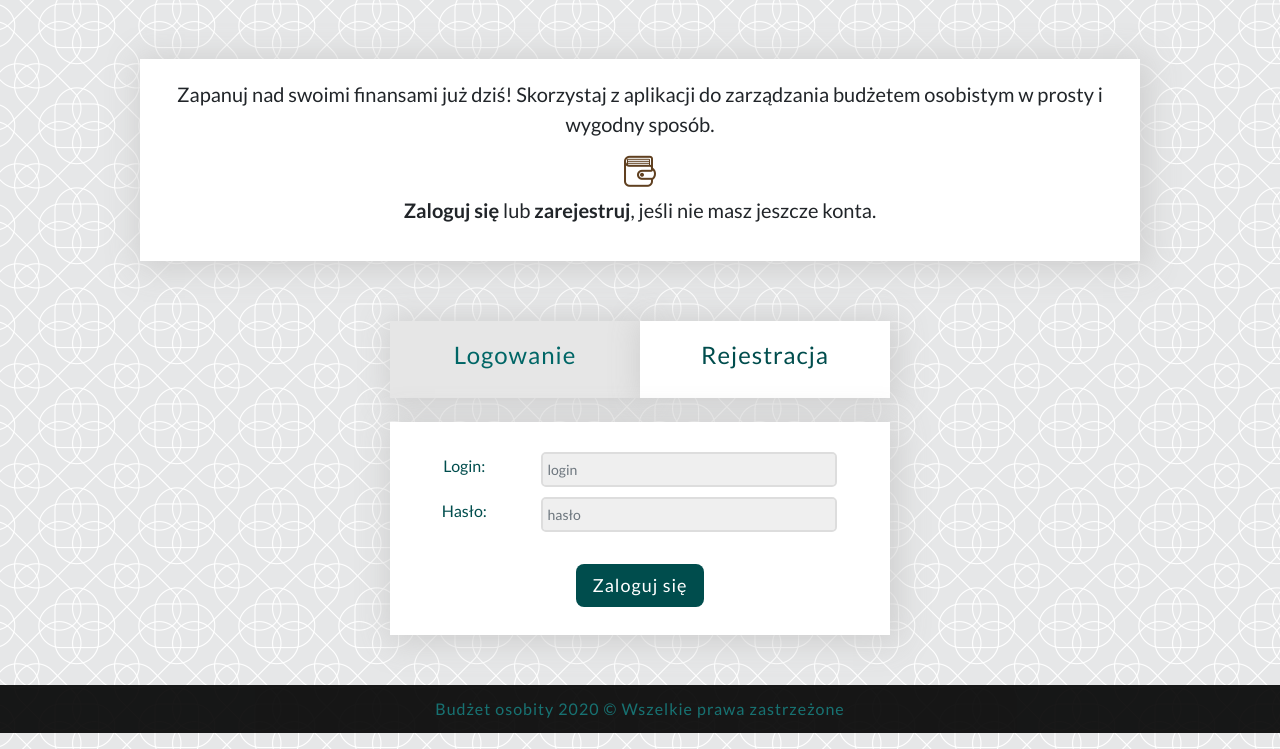
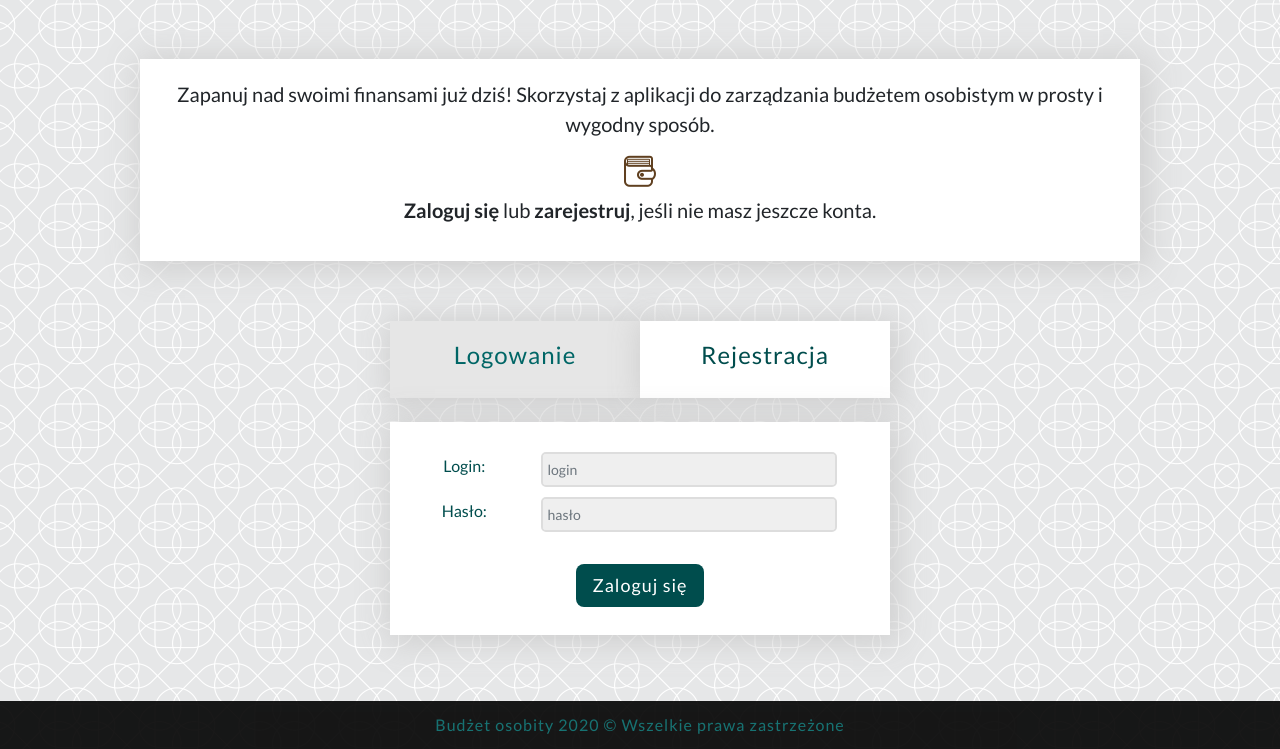
Before and after one commit to ptkontek/Aplikacja-budzet-osobisty, a PHP site: page / in a window 1280 px wide. Shown: the part 51-800 px from the top of the page. Run offline with PHP 8.4, Linux system fonts and the light colour scheme.

Commit message:
Add footer at the bottom od the page

```diff
--- a/balance.php
+++ b/balance.php
@@ -31,6 +31,7 @@
 </head>
 
 <body>
+	<div class="content">
 	<header>
 		<h1 class="h3">Budżet osobisty pod kontrolą <i class="icon-dollar"></i></h1>
 		<nav class="navbar navbar-expand-md p-1">
@@ -86,7 +87,7 @@
 			</div>
 			<article>
 				<div class="row">
-					<div class="col-12 col-lg-10 offset-lg-1  background mt-5">
+					<div class="col-12 col-lg-10 offset-lg-1  background b mt-5">
 						<h4 class="h4 font-weight-bold mt-2 mb-5"> Bilans finansów: </h4>
 						<i class="icon-wallet"></i> <br><br>
 					</div>
@@ -94,7 +95,7 @@
 			</article>
 		</div>
 	</main>
-
+	</div>
 	<footer class="footer">
 			Budżet osobity 2020 &copy; Wszelkie prawa zastrzeżone
 	</footer>
--- a/calculateBalance.php
+++ b/calculateBalance.php
@@ -47,6 +47,7 @@
 </head>
 
 <body onload="pieChart()">
+	<div class="content">
 	<header>
 		<h1 class="h3">Budżet osobisty pod kontrolą <i class="icon-dollar"></i></h1>
 		<nav class="navbar navbar-expand-md p-1">
@@ -105,7 +106,7 @@
 
 			<article>
 				<div class="row">
-					<div class="col-12 col-lg-10 offset-lg-1 background mt-5">
+					<div class="col-12 col-lg-10 offset-lg-1 background b mt-5">
 
 						<?php
 							require_once "connect.php";
@@ -271,7 +272,7 @@
 			</article>
 		</div>
 	</main>
-
+	</div>
 	<footer class="footer">
 			Budżet osobity 2020 &copy; Wszelkie prawa zastrzeżone
 	</footer>
--- a/date.php
+++ b/date.php
@@ -78,6 +78,7 @@
 </head>
 
 <body>
+	<div class="content">
 	<header>
 		<h1 class="h3">Budżet osobisty pod kontrolą <i class="icon-dollar"></i></h1>
 		<nav class="navbar navbar-expand-md p-1">
@@ -178,7 +179,7 @@
 			?>
 			<article>
 				<div class="row">
-					<div class="col-12 col-lg-10 offset-lg-1  background mt-5">
+					<div class="col-12 col-lg-10 offset-lg-1  background b mt-5">
 						<h4 class="h4 font-weight-bold mt-2 mb-5"> Bilans finansów: </h4>
 						<i class="icon-wallet"></i> <br><br>
 
@@ -187,7 +188,7 @@
 			</article>
 		</div>
 	</main>
-
+	</div>
 	<footer class="footer">
 			Budżet osobity 2020 &copy; Wszelkie prawa zastrzeżone
 	</footer>
--- a/expenses.php
+++ b/expenses.php
@@ -137,6 +137,7 @@
 </head>
 
 <body>
+	<div class="content">
 	<header>
 		<h1 class="h3">Budżet osobisty pod kontrolą <i class="icon-dollar"></i></h1>
 		<nav class="navbar navbar-expand-md p-1">
@@ -206,7 +207,7 @@
 									echo $_SESSION['frDate'];
 									unset($_SESSION['frDate']);
 								}
-								?>class="form-control" id="inputDate" name="date">
+								?>"class="form-control" id="inputDate" name="date">
 								<?php
 									if (isset($_SESSION['errorDate'])){
 										echo '<div class="error">'.$_SESSION['errorDate'].'</div>';
@@ -352,7 +353,7 @@
 			</div>
 		</section>
 	</main>
-
+	</div>
 	<footer class="footer">
 			Budżet osobity 2020 &copy; Wszelkie prawa zastrzeżone
 	</footer>
--- a/home.php
+++ b/home.php
@@ -28,7 +28,7 @@
 </head>
 
 <body>
-
+	<div class="content">
 	<header>
 
 		<h1 class="h3">Budżet osobisty pod kontrolą <i class="icon-dollar"></i></h1>
@@ -72,7 +72,7 @@
 
 			<div class="container">
 				<div class="row text-center">
-					<div class="col-12 opis content background">
+					<div class="col-12 opis content background b">
 						<h2 class="h4 mt-2"> Budżet osobisty </h2>
 
 						<p> Witaj <strong>
@@ -89,6 +89,7 @@
 			</div>
 		</article>
 	</main>
+	</div>
 	<footer class="footer">
 			Budżet osobity 2020 &copy; Wszelkie prawa zastrzeżone
 	</footer>
--- a/incomes.php
+++ b/incomes.php
@@ -135,6 +135,7 @@
 </head>
 
 <body>
+	<div class="content">
 	<header>
 		<h1 class="h3">Budżet osobisty pod kontrolą <i class="icon-dollar"></i></h1>
 		<nav class="navbar navbar-expand-md p-1">
@@ -348,7 +349,7 @@
 			</div>
 		</section>
 	</main>
-
+	</div>
 	<footer class="footer">
 			Budżet osobity 2020 &copy; Wszelkie prawa zastrzeżone
 	</footer>
--- a/index.php
+++ b/index.php
@@ -24,7 +24,7 @@
 </head>
 
 <body>
-
+	<div class="content">
 	<header>
 		<h1 class="h3">Budżet osobisty pod kontrolą <i class="icon-dollar"></i></h1>
 	</header>
@@ -62,7 +62,7 @@
 				</div>
 
 				<div class ="row">
-					<div class ="col-md-8 offset-md-2 col-lg-6 offset-lg-3 background mt-4">
+					<div class ="col-md-8 offset-md-2 col-lg-6 offset-lg-3 background b mt-4">
 
 						<form action="login.php" method="post">
 
@@ -92,8 +92,7 @@
 			</section>
 		</div>
 	</main>
-
-
+	</div>
 	<footer class="footer">
 		Budżet osobity 2020 &copy; Wszelkie prawa zastrzeżone
 	</footer>
--- a/style.css
+++ b/style.css
@@ -1,21 +1,25 @@
+* {
+	margin: 0px 0px;
+	padding: 0px 0px;
+}
+
+html, body {
+height: 100%; text-align:center;
+}
+
 body{
 	/* Background pattern from subtlepatterns.com */
 	background-image: url("img/tlo.png");
     font-family: 'Lato', sans-serif ;
 	font-size: 20px;
 	width: 100%;
-	min-height: 100%;
-    position:relative;
 }
 
-html, body{
-	margin: 0;
-	padding: 0;
-	height: 100%;
-}
-
-html{
-	height: 100%;
+.content{
+	min-height: 100%;
+ 	height: auto !important;
+ 	height: 100%;
+ 	margin-bottom:-98px;
 }
 
 .h3{
@@ -41,6 +45,11 @@ html{
 	-webkit-box-shadow: 3px 3px 30px 5px rgba(204,204,204,0.9);
 	-moz-box-shadow: 3px 3px 30px 5px rgba(204,204,204,0.9);
 	box-shadow: 3px 3px 30px 5px rgba(204,204,204,0.9);
+}
+
+.form,
+.b{
+		margin-bottom:100px;
 }
 
 .error{
@@ -398,12 +407,7 @@ th, td{
 	color: #006666;
 }
 
-.container{
-	height: auto !important;
-	height: 100%;
-	min-height:calc(100% - 86px);
-	position: relative;
-}
+
 
 .footer{
 	margin-top: 50px;
@@ -511,7 +515,6 @@ p{
 }
 }
 
-
 @media (min-width: 1200px) {
 .container{
 	max-width: 1000px;
```
Also changed, not shown: expenseAdded.php (+3 -4 lines), hello.php (+3 -4 lines), incomeAdded.php (+3 -4 lines), registration.php (+3 -4 lines).
